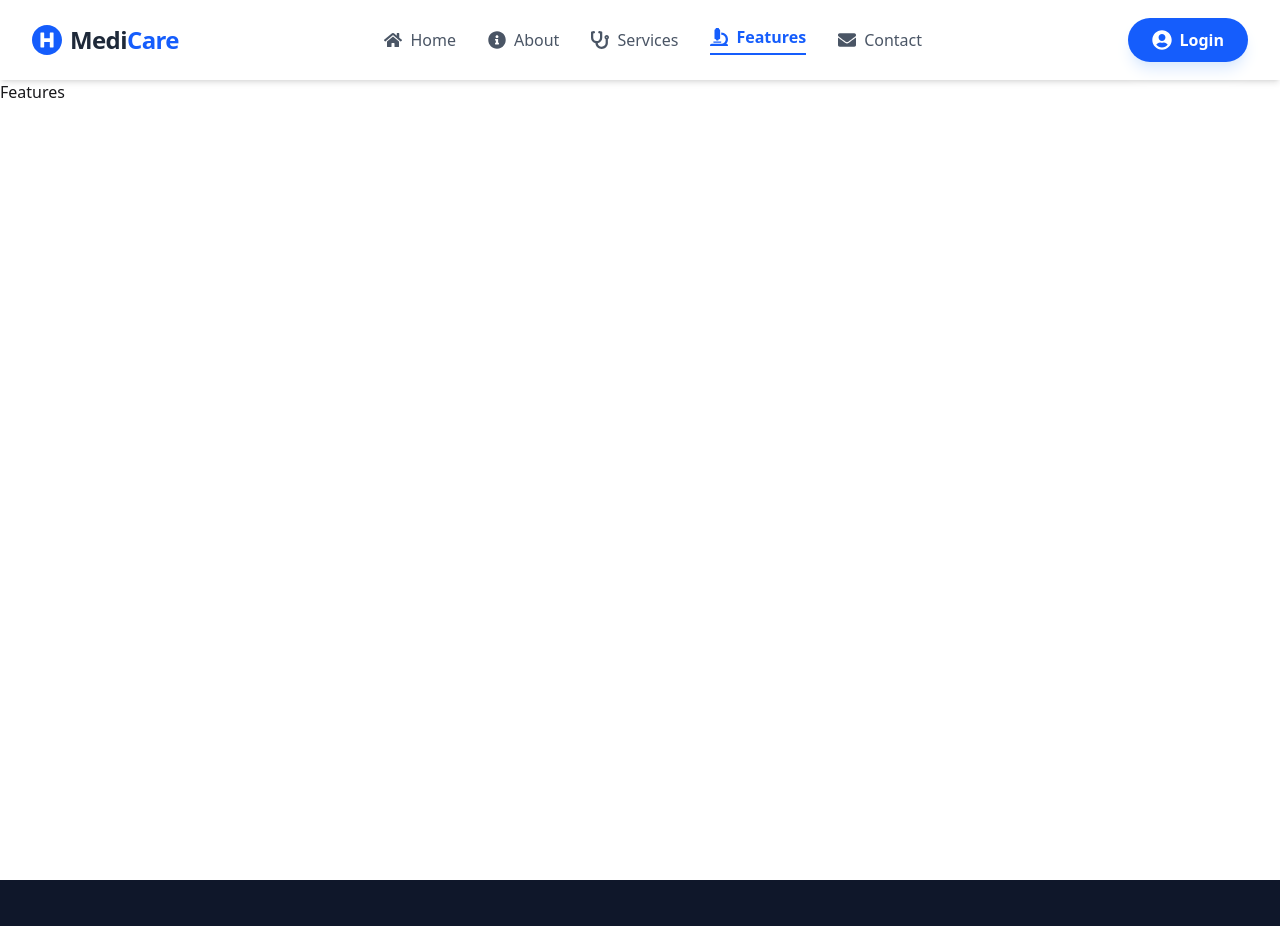
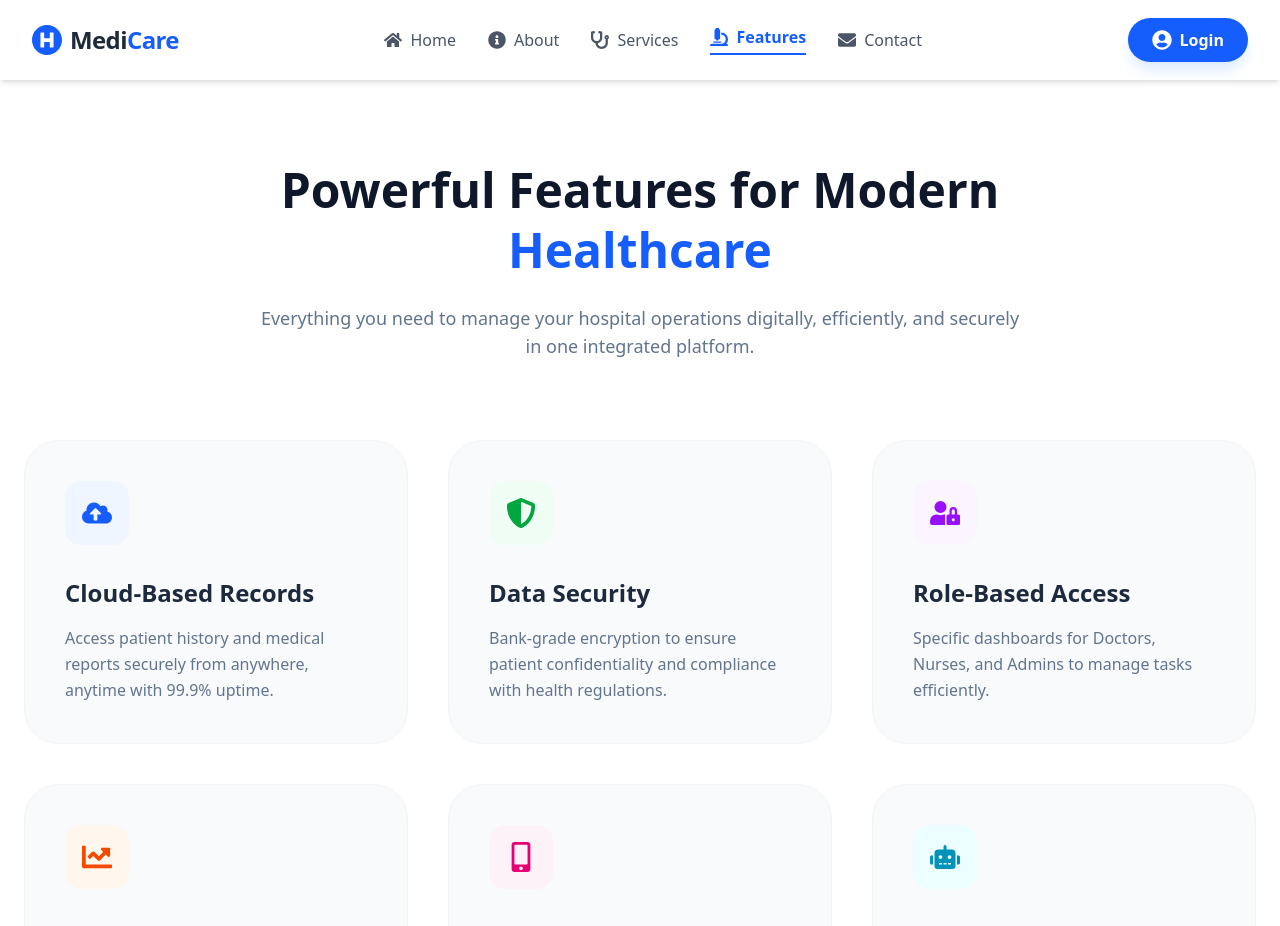
Before and after one commit to mohammademon393/simple-hospital-management-system, a React (Vite) app: page /features in a window 1280 px wide. Shown: the top 926 px of the page. Built offline with nearby package versions, Linux system fonts and the light colour scheme.

Commit message:
design realstik features page added

```diff
--- a/src/Pages/Features.jsx
+++ b/src/Pages/Features.jsx
@@ -1,11 +1,152 @@
-import React from 'react';
+import React from "react";
+import {
+  FaCloudUploadAlt,
+  FaShieldAlt,
+  FaUserLock,
+  FaChartLine,
+  FaMobileAlt,
+  FaRobot,
+} from "react-icons/fa";
 
 const Features = () => {
-    return (
-        <div>
-            <h1>Features</h1>
+  const mainFeatures = [
+    {
+      title: "Cloud-Based Records",
+      desc: "Access patient history and medical reports securely from anywhere, anytime with 99.9% uptime.",
+      icon: <FaCloudUploadAlt />,
+      color: "text-blue-600",
+      bg: "bg-blue-50",
+    },
+    {
+      title: "Data Security",
+      desc: "Bank-grade encryption to ensure patient confidentiality and compliance with health regulations.",
+      icon: <FaShieldAlt />,
+      color: "text-green-600",
+      bg: "bg-green-50",
+    },
+    {
+      title: "Role-Based Access",
+      desc: "Specific dashboards for Doctors, Nurses, and Admins to manage tasks efficiently.",
+      icon: <FaUserLock />,
+      color: "text-purple-600",
+      bg: "bg-purple-50",
+    },
+    {
+      title: "Real-time Analytics",
+      desc: "Visualize hospital performance, patient inflow, and financial growth with smart charts.",
+      icon: <FaChartLine />,
+      color: "text-orange-600",
+      bg: "bg-orange-50",
+    },
+    {
+      title: "Mobile Friendly",
+      desc: "Manage your hospital on the go with our fully responsive and intuitive mobile interface.",
+      icon: <FaMobileAlt />,
+      color: "text-pink-600",
+      bg: "bg-pink-50",
+    },
+    {
+      title: "AI Diagnosis Support",
+      desc: "Advanced AI tools to help doctors analyze reports and suggest preliminary insights.",
+      icon: <FaRobot />,
+      color: "text-cyan-600",
+      bg: "bg-cyan-50",
+    },
+  ];
+
+  return (
+    <div className="bg-white min-h-screen">
+      {/* 1. Feature Header */}
+      <section className="py-20 px-6 text-center">
+        <div className="max-w-3xl mx-auto">
+          <h1 className="text-4xl md:text-5xl font-extrabold text-slate-900 mb-6 leading-tight">
+            Powerful Features for Modern{" "}
+            <span className="text-blue-600">Healthcare</span>
+          </h1>
+          <p className="text-slate-500 text-lg">
+            Everything you need to manage your hospital operations digitally,
+            efficiently, and securely in one integrated platform.
+          </p>
         </div>
-    );
+      </section>
+
+      {/* 2. Main Features Grid */}
+      <section className="max-w-7xl mx-auto px-6 pb-24">
+        <div className="grid grid-cols-1 md:grid-cols-2 lg:grid-cols-3 gap-10">
+          {mainFeatures.map((f, index) => (
+            <div
+              key={index}
+              className="p-10 rounded-[35px] bg-slate-50 border border-slate-100 hover:bg-white hover:shadow-2xl hover:shadow-blue-100 transition-all duration-500 group"
+            >
+              <div
+                className={`${f.bg} ${f.color} w-16 h-16 rounded-2xl flex items-center justify-center text-3xl mb-8 group-hover:rotate-12 transition-transform`}
+              >
+                {f.icon}
+              </div>
+              <h3 className="text-2xl font-bold text-slate-800 mb-4">
+                {f.title}
+              </h3>
+              <p className="text-slate-500 leading-relaxed">{f.desc}</p>
+            </div>
+          ))}
+        </div>
+      </section>
+
+      {/* 3. "How it Works" Highlight */}
+      <section className="bg-blue-600 py-20 px-6 overflow-hidden">
+        <div className="max-w-7xl mx-auto grid grid-cols-1 lg:grid-cols-2 gap-12 items-center">
+          <div className="text-white space-y-6">
+            <h2 className="text-3xl md:text-4xl font-bold">
+              Seamless Integration <br /> For Your Workflow
+            </h2>
+            <p className="text-blue-100 text-lg">
+              Our system is designed to be user-friendly. You can set up your
+              entire hospital department in less than 24 hours.
+            </p>
+            <div className="space-y-4 pt-4">
+              <div className="flex items-center gap-4 bg-white/10 p-4 rounded-2xl border border-white/20">
+                <span className="w-10 h-10 rounded-full bg-white text-blue-600 flex items-center justify-center font-bold">
+                  1
+                </span>
+                <p className="font-medium">Registration & Setup</p>
+              </div>
+              <div className="flex items-center gap-4 bg-white/10 p-4 rounded-2xl border border-white/20">
+                <span className="w-10 h-10 rounded-full bg-white text-blue-600 flex items-center justify-center font-bold">
+                  2
+                </span>
+                <p className="font-medium">Import Staff & Patient Data</p>
+              </div>
+              <div className="flex items-center gap-4 bg-white/10 p-4 rounded-2xl border border-white/20">
+                <span className="w-10 h-10 rounded-full bg-white text-blue-600 flex items-center justify-center font-bold">
+                  3
+                </span>
+                <p className="font-medium">Start Managing Operations</p>
+              </div>
+            </div>
+          </div>
+
+          <div className="relative">
+            {/* Mockup or Image */}
+            <img
+              src="https://img.freepik.com/free-vector/dashboard-user-panel-interface-design_23-2148386184.jpg"
+              alt="Dashboard Feature"
+              className="rounded-3xl shadow-3xl transform lg:rotate-3 hover:rotate-0 transition-transform duration-700"
+            />
+          </div>
+        </div>
+      </section>
+
+      {/* 4. Bottom CTA */}
+      <section className="py-24 text-center px-6">
+        <h2 className="text-3xl font-bold text-slate-900 mb-6">
+          Ready to upgrade your hospital?
+        </h2>
+        <button className="bg-blue-600 text-white px-10 py-4 rounded-2xl font-bold text-lg hover:bg-blue-700 transition-all shadow-xl shadow-blue-100">
+          Request a Live Demo
+        </button>
+      </section>
+    </div>
+  );
 };
 
 export default Features;
```
